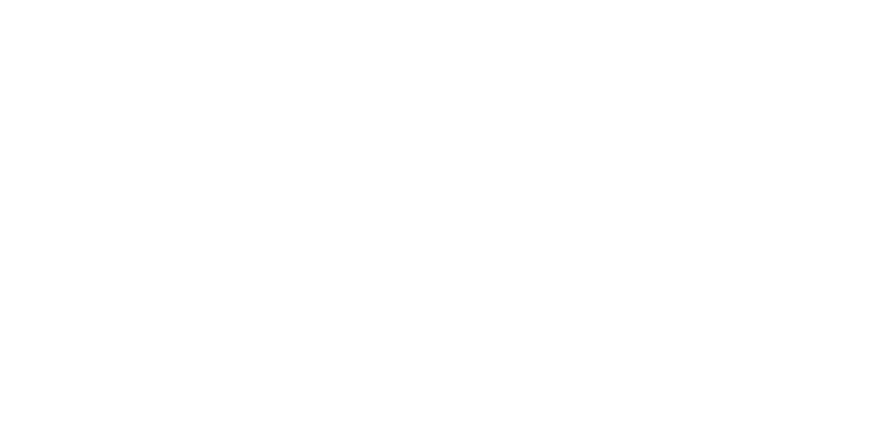
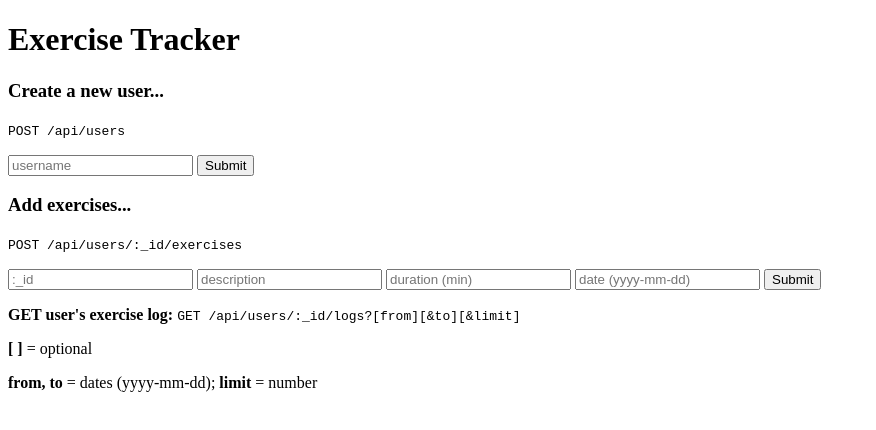
Before and after one commit to Programmer00777/exercise-tracker, a website: page views/index.html in a window 1280 px wide. Shown: the whole page, without its empty margins (0-876 px from the left). Drawn offline with Linux system fonts and the light colour scheme.

Commit message:
html page implemented, script.js, GET /api/users handler

```diff
--- /dev/null
+++ b/public/script/script.js
@@ -0,0 +1,8 @@
+const exerciseForm = document.getElementById("exercise-form");
+
+exerciseForm.addEventListener("submit", () => {
+   const userID = document.getElementById("userID").value;
+   exerciseForm.action = `/api/users/${userID}/exercises`;
+
+   exerciseForm.submit();
+});
--- a/views/index.html
+++ b/views/index.html
@@ -10,6 +10,31 @@
     <link rel="stylesheet" href="/public/style.css" type="text/css">
 </head>
 <body>
+    <div class="container">
+        <h1>Exercise Tracker</h1>
+        <form action="/api/users" method="post">
+            <h3>Create a new user...</h3>
+            <p><code>POST /api/users</code></p>
+            <input type="text" name="username" id="username" placeholder="username"/>
+            <input type="submit" value="Submit">
+        </form>
+        <form id="exercise-form" method="post">
+            <h3>Add exercises...</h3>
+            <p><code>POST /api/users/:_id/exercises</code></p>
+            <input type="text" id="userID" name=":_id" placeholder=":_id"/>
+            <input type="text" id="description" name="description" placeholder="description"/>
+            <input type="text" id="duration" name="duration" placeholder="duration (min)"/>
+            <input type="text" id="date" name="date" placeholder="date (yyyy-mm-dd)"/>
+            <input type="submit" value="Submit">
+        </form>
+        <p>
+            <strong>GET user's exercise log: </strong>
+            <code>GET /api/users/:_id/logs?[from][&amp;to][&amp;limit]</code>
+        </p>
+        <p><strong>[ ]</strong> = optional</p>
+        <p><strong>from, to</strong> = dates (yyyy-mm-dd); <strong>limit</strong> = number</p>
+    </div>
 
+    <script src="/public/script/script.js"></script>
 </body>
 </html>
```
Also changed, not shown: server.js (+12 -0 lines).
